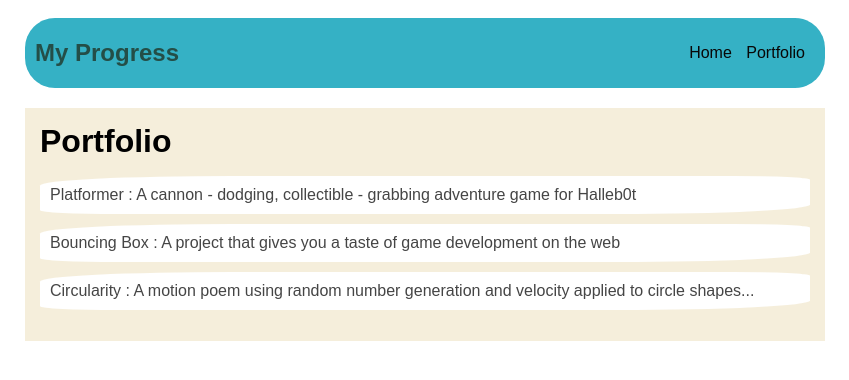
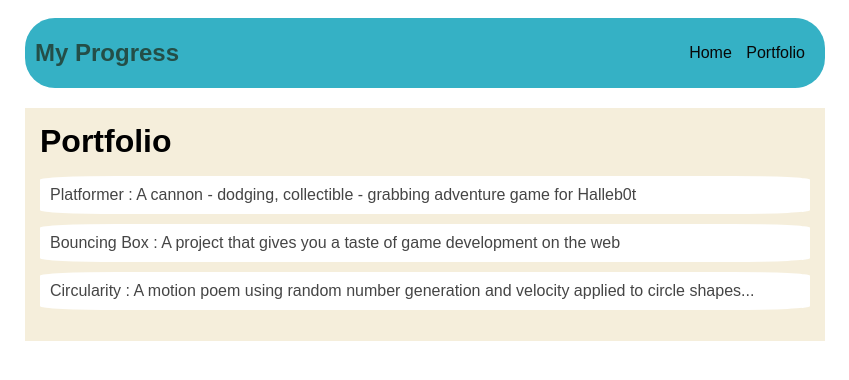
Before and after one commit to NicholasHN/NicholasHN.github.io, a plain HTML site: page portfolio.html in a window 1280 px wide. Shown: the full height of the page, 215-1064 px from the left. Drawn offline with Linux system fonts and the light colour scheme.

Commit message:
portfolio.html

```diff
--- a/style.css
+++ b/style.css
@@ -75,7 +75,7 @@ h2, h3 {
 #portfolio li {
     background: #fff;
     padding: 10px;
-    border-radius: 25% 10%;
+    border-radius: 10%;
     margin-bottom: 10px;
 }
 
```
Also changed, not shown: index.html (+1 -0 lines).
